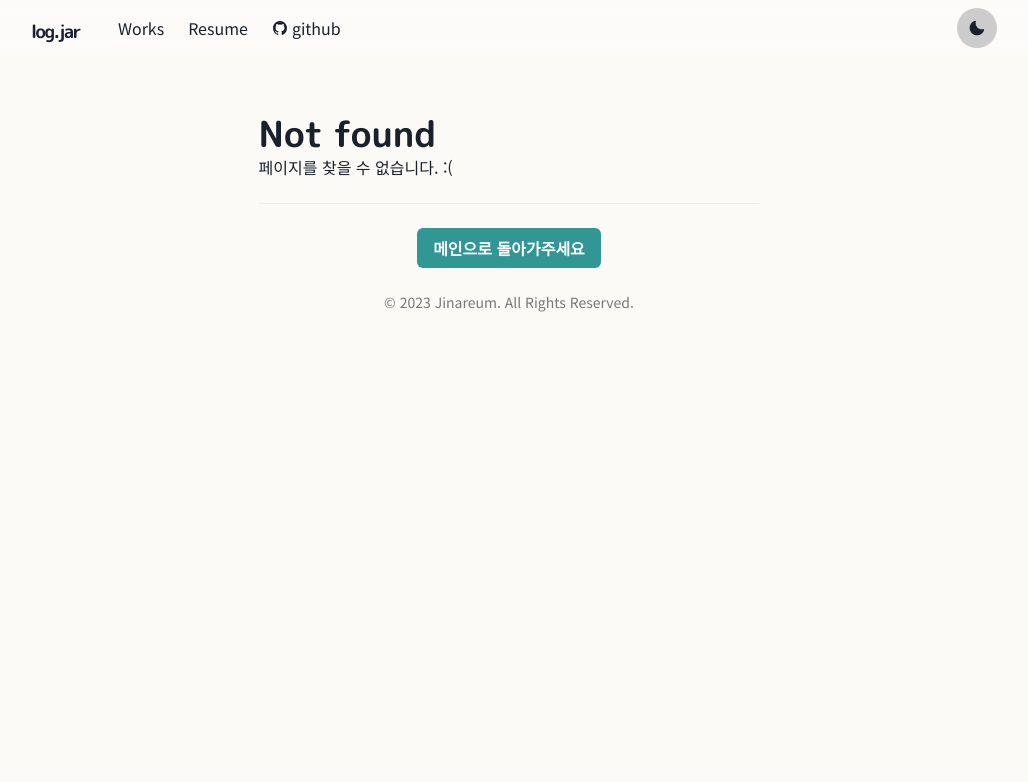
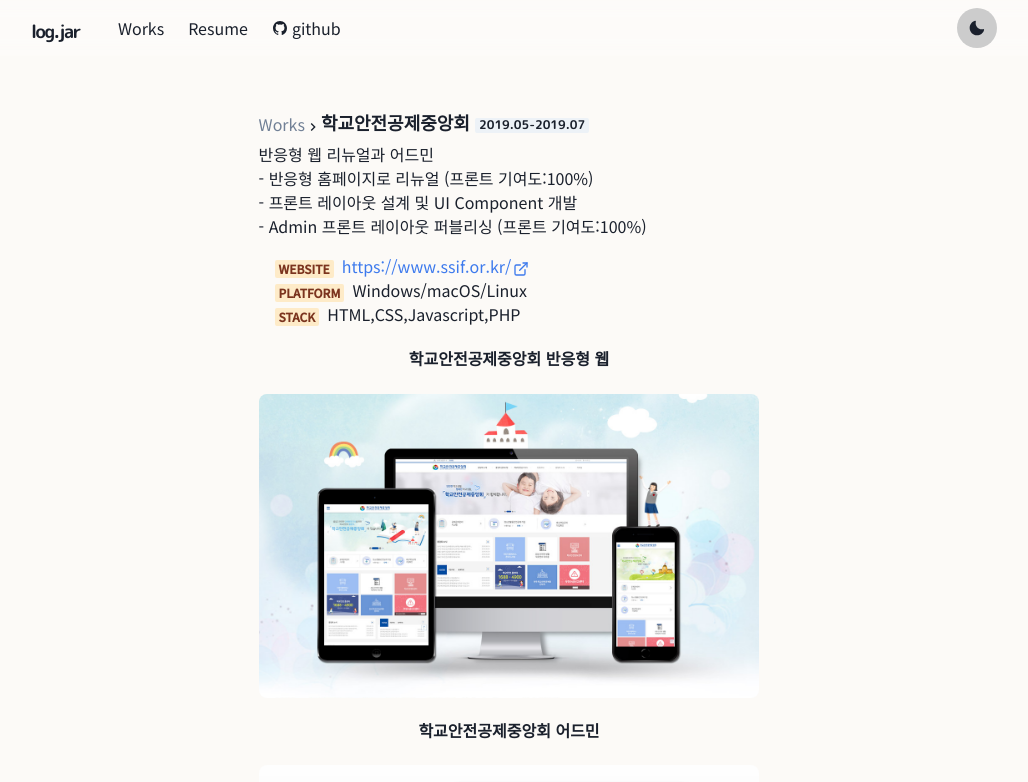
Before and after one commit to logdotjar/new-portfolio, a Next.js app: page /works/school in a window 1280 px wide. Before the commit this address had no page. Shown: the top 782 px of the page, without its empty margins (131-1159 px from the left). Built offline with nearby package versions, Linux system fonts and the light colour scheme.

Commit message:
chore : 프로젝트 학교안전공제회 생성

```diff
--- a/components/work.js
+++ b/components/work.js
@@ -18,7 +18,7 @@
 )
 
 export const WorkImage = ({ src, alt }) => (
-  <Image borderRadius="lg" w="full" src={src} alt={alt} mb={4} />
+  <Image borderRadius="lg" src={src} alt={alt} m={"auto"} />
 )
 
 export const Meta = ({ children }) => (
--- /dev/null
+++ b/pages/works/school.js
@@ -0,0 +1,60 @@
+import {
+    Container,
+    Badge,
+    Link,
+    List,
+    ListItem,
+    Heading,
+    Center
+} from '@chakra-ui/react'
+import Layout from '../../components/layouts/article'
+import { ExternalLinkIcon } from '@chakra-ui/icons'
+import { Title, WorkImage, Meta } from '../../components/work'
+import P from '../../components/paragraph'
+
+
+const SchoolSafe = () => (
+    <Layout title="학교안전공제중앙회">
+        <Container>
+            <Title>
+                학교안전공제중앙회 <Badge>2019.05-2019.07</Badge>
+            </Title>
+            <P>
+                반응형 웹 리뉴얼과 어드민<br/>
+                - 반응형 홈페이지로 리뉴얼 (프론트 기여도:100%) <br/>
+                - 프론트 레이아웃 설계 및 UI Component 개발 <br/>
+                - Admin 프론트 레이아웃 퍼블리싱 (프론트 기여도:100%)
+            </P>
+            <List ml={4} my={4}>
+                <ListItem>
+                    <Meta>Website</Meta>
+                    <Link href="https://www.ssif.or.kr/" target="_blank">
+                        https://www.ssif.or.kr/
+                        <ExternalLinkIcon mx="2px" mr="1rem"/>
+                    </Link>
+                </ListItem>
+                <ListItem>
+                    <Meta>Platform</Meta>
+                    <span>Windows/macOS/Linux</span>
+                </ListItem>
+                <ListItem>
+                    <Meta>Stack</Meta>
+                    <span>HTML,CSS,Javascript,PHP</span>
+                </ListItem>
+            </List>
+
+            <Heading as="h4" fontSize={16} my={6}>
+                <Center>학교안전공제중앙회 반응형 웹</Center>
+            </Heading>
+            <WorkImage src="/images/works/schoolsafe_web.png" alt="학교안전공제중앙회 웹" />
+
+            <Heading as="h4" fontSize={16} my={6}>
+                <Center>학교안전공제중앙회 어드민 </Center>
+            </Heading>
+            <WorkImage src="/images/works/schoolsafe_admin.png" alt="학교안전공제중앙회 어드민" />
+
+        </Container>
+    </Layout>
+)
+export default SchoolSafe;
+export { getServerSideProps } from '../../components/chakra'
```
